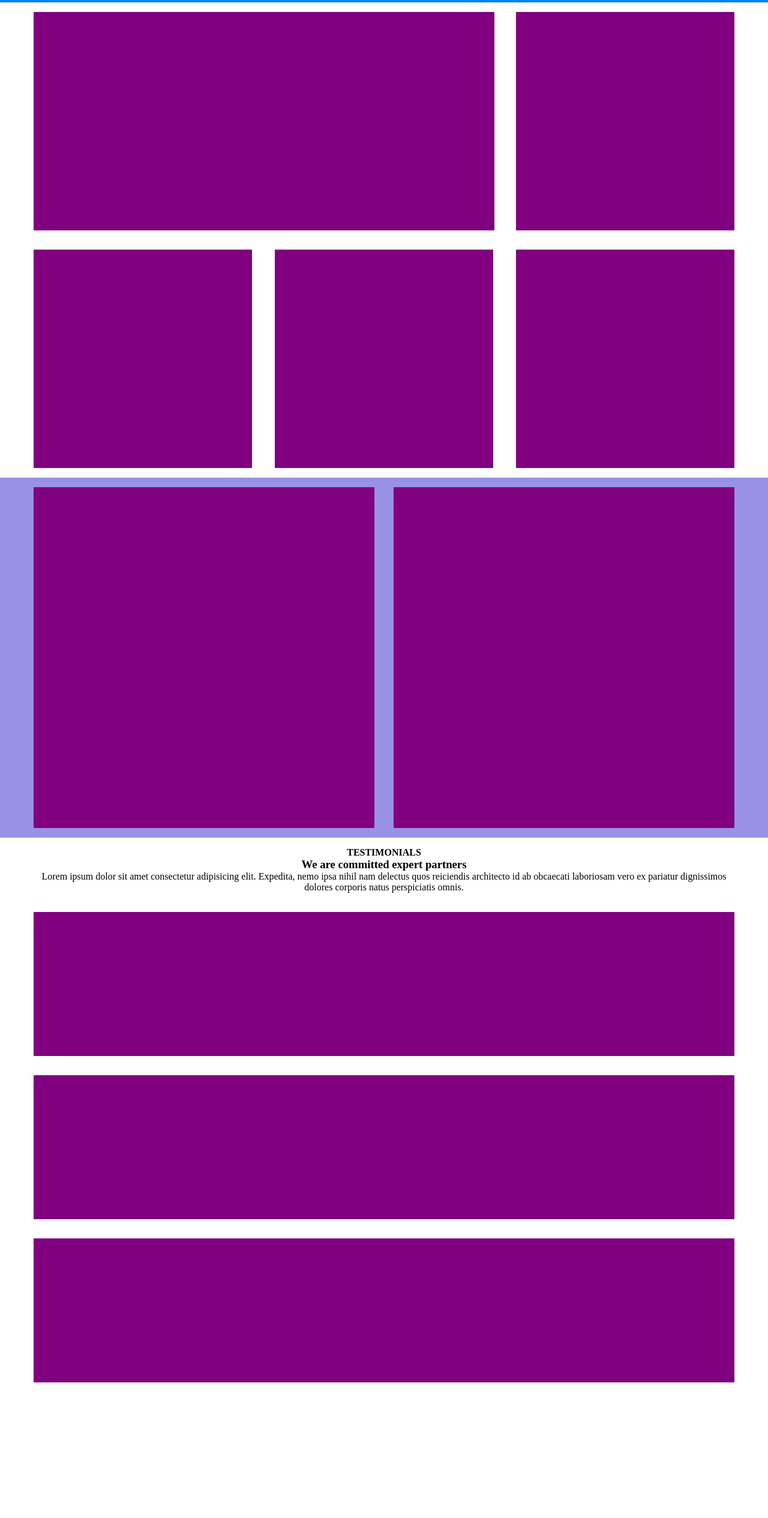
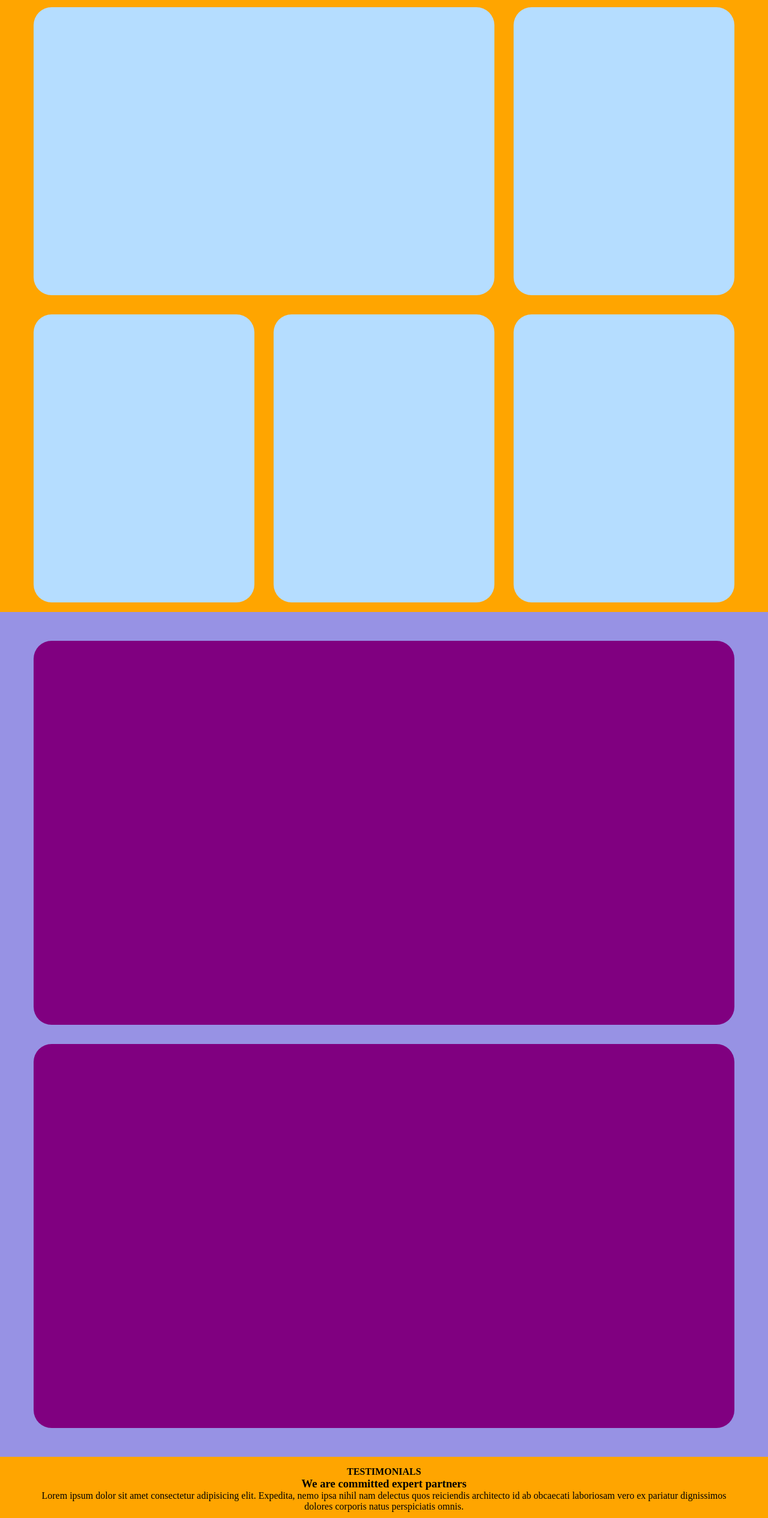
Before and after one commit to Giacomo-Paolini/htmlcss-responsive-layout, a plain HTML site: page index.html in a window 1280 px wide. Shown: the part 76-2606 px from the top of the page at 60% size. Before the commit the page ends 2396 px from the top, so only its background shows below. Drawn offline with Linux system fonts and the light colour scheme.

Commit message:
feat(main): benefits, testimonials, media query

```diff
--- a/css/common.css
+++ b/css/common.css
@@ -1,37 +1,19 @@
-* {
-    padding: 0;
-    margin: 0;
-    box-sizing: border-box;
-}
-
-header {
-    background-color: #0084FD;
-}
-
-nav {
-    min-height: 5em;
-}
-
-.boxed {
-    max-width: 1200px;
-    margin: 0 auto;
-}
+/************ UTILITIES ************/
 
 .text-center {
     text-align: center;
 }
 
-/************ FLEX ************/
-
-.flex {
-    display: flex;
+.margin-bottom2 {
+    margin-bottom: 2em;
 }
 
-.wrap {
-    flex-wrap: wrap;
+.margin-top2 {
+    margin-top: 2em;
 }
 
-.justify-between {
-    justify-content: space-between;
-    align-items: center;
+/************ COLORS ************/
+
+.white {
+    color: white;
 }
--- a/css/style.css
+++ b/css/style.css
@@ -1,29 +1,78 @@
+/************ RESET ************/
+
+* {
+    padding: 0;
+    margin: 0;
+    box-sizing: border-box;
+}
+
+/************ FLEX ************/
+
+.flex {
+    display: flex;
+}
+
+.flex-column {
+    flex-direction: column;
+}
+
+.wrap {
+    flex-wrap: wrap;
+}
+
+.justify-between {
+    justify-content: space-between;
+    align-items: center;
+}
+
+/************ BODY ************/
+
+.boxed {
+    max-width: 600px;
+    margin: 0 auto;
+}
+
+/************ HEADER ************/
+
+header {
+    background-color: #0084FD;
+}
+
+nav {
+    padding: 1em;
+}
+
+.links-nav {
+    display: none;
+}
 
 /************ FEATURES ************/
 
 .features .col {
-    width: 33%;
+    width: 100%;
 }
 
 .features .col-bigger {
-    width: 66.67%;
-    padding: 16px;
+    width: 100%;
+    padding: 1em;
 }
 
 .col {
-    padding: 16px;
+    padding: 1em;
 }
 
-.square {
+.card-features {
     width: 100%;
-    padding-bottom: 100%;
-    background-color: purple;
+    height: 22em;
+    border-radius: 30px;
+    background-color: #B5DDFF;
 }
 
-.square-bigger {
+.card-features-bigger {
     width: 100%;
-    height: 22.75em;
-    background-color: purple;
+    height: 40em;
+    border-radius: 30px;
+    background-color: #B5DDFF;
 }
 
 /************ PLANNING ************/
@@ -31,14 +80,100 @@
 .planning {
     background-color: #9792E4;
 }
+
 .planning .col {
-    width: 50%;
+    width: 100%;
+}
+
+.card-planning {
+    height: 40em;
+    border-radius: 30px;
+    background-color: purple;
 }
 
 /************ TESTIMONIALS ************/
 
-.card {
+.testimonials .col {
     width: 100%;
-    height: 15em;
-    background-color: purple;
 }
+
+.card-testimonials {
+    width: 100%;
+    height: 35em;
+    background-color: #9792E4;
+    border-radius: 30px;
+}
+
+/************ BENEFITS ************/
+
+.benefits {
+    padding: 1em;
+    background-color: #9792E4;
+}
+
+.benefits .col {
+    width: 100%;
+}
+
+.card-benefits {
+    width: 100%;
+    height: 20em;
+    border-radius: 30px;
+    background-color: white;
+}
+
+/************ ABOUT US ************/
+
+.about {
+    padding: 1em;
+}
+
+.circle {
+    width: 10em;
+    height: 10em;
+    border-radius: 50%;
+    background-color: #9792E4;
+}
+
+/************ MEDIA QUERY ************/
+
+body.debug {
+    background-color: red;
+}
+
+/* TABLET */
+@media screen and (min-width: 768px) {
+
+    /* BODY */
+    body.debug {
+        background-color: orange;
+    }
+    .boxed {
+        max-width: 1200px;
+        margin: 0 auto;
+    }
+
+    /* FEATURES */
+    .features .col {
+        width: calc(100% / 3);
+    }
+    .features .col-bigger {
+        width: calc(100% / 3 * 2);
+        padding: 1em;
+    }
+    .col {
+        padding: 1em;
+    }
+    .card-features {
+        width: 100%;
+        height: 30em;
+        border-radius: 30px;
+        background-color: #B5DDFF;
+    }
+    .card-features-bigger {
+        width: 100%;
+        height: 30em;
+        border-radius: 30px;
+        background-color: #B5DDFF;
+    }
+}
--- a/index.html
+++ b/index.html
@@ -4,15 +4,17 @@
     <meta charset="UTF-8">
     <meta http-equiv="X-UA-Compatible" content="IE=edge">
     <meta name="viewport" content="width=device-width, initial-scale=1.0">
+    <link rel="stylesheet" href="https://cdnjs.cloudflare.com/ajax/libs/font-awesome/6.3.0/css/all.min.css">
     <link rel="stylesheet" href="./css/style.css">
     <link rel="stylesheet" href="./css/common.css">
     <title>Responsive Layout</title>
 </head>
-<body>
+<body class="debug">
     <header>
         <nav class="boxed flex justify-between">
             <img src="./img/logo.png" alt="logo">
-            <ul>
+            <i class="fa-solid fa-bars menu" style="color: #ffffff;"></i>
+            <ul class="links-nav">
                 <a href="#">Planning</a>
                 <a href="#">Testimonials</a>
                 <a href="#">Features</a>
@@ -27,65 +29,95 @@
         <section class="features">
             <div class="boxed flex wrap justify-between">
                 <div class="col-bigger">
-                    <div class="square-bigger"></div>
+                    <div class="card-features-bigger"></div>
                 </div>
                 <div class="col">
-                    <div class="square"></div>
+                    <div class="card-features"></div>
                 </div>
                 <div class="col">
-                    <div class="square"></div>
+                    <div class="card-features"></div>
                 </div>
                 <div class="col">
-                    <div class="square"></div>
+                    <div class="card-features"></div>
                 </div>
                 <div class="col">
-                    <div class="square"></div>
+                    <div class="card-features"></div>
                 </div>
             </div>
         </section>
 
         <!-- STRATEGIC PLANNING -->
         <section class="planning">
-            <div class="boxed flex">
-                <div class="col">
-                    <div class="square"></div>
+            <div class="boxed flex wrap">
+                <div class="col margin-top2">
+                    <div class="card-planning"></div>
                 </div>
-                <div class="col">
-                    <div class="square"></div>
+                <div class="col margin-bottom2">
+                    <div class="card-planning"></div>
                 </div>
             </div>
         </section>
 
         <!-- TESTIMONIALS -->
         <section class="testimonials">
-            <div class="boxed">
+            <div class="boxed flex wrap">
                 <div class="col text-center">
                     <h4>TESTIMONIALS</h4>
                     <h3>We are committed expert partners</h3>
                     <p>Lorem ipsum dolor sit amet consectetur adipisicing elit. Expedita, nemo ipsa nihil nam delectus quos reiciendis architecto id ab obcaecati laboriosam vero ex pariatur dignissimos dolores corporis natus perspiciatis omnis.</p>
                 </div>
                 <div class="col">
-                    <div class="card"></div>
+                    <div class="card-testimonials"></div>
                 </div>
                 <div class="col">
-                    <div class="card"></div>
+                    <div class="card-testimonials"></div>
                 </div>
                 <div class="col">
-                    <div class="card"></div>
+                    <div class="card-testimonials"></div>
                 </div>
             </div>
         </section>
 
         <!-- BENEFITS -->
+        <section class="benefits">
+            <div class="boxed flex column wrap">
+                <h3 class="text-center white">Benefits of working with us</h3>
+                <div class="col">
+                    <div class="card-benefits"></div>
+                </div>
+                <div class="col">
+                    <div class="card-benefits"></div>
+                </div>
+                <div class="col">
+                    <div class="card-benefits"></div>
+                </div>
+                <div class="col">
+                    <div class="card-benefits"></div>
+                </div>
+                <div class="col">
+                    <div class="card-benefits"></div>
+                </div>
+                <div class="col">
+                    <div class="card-benefits"></div>
+                </div>
+            </div>
+        </section>
+
+        <!-- ABOUT US -->
+        <section class="about">
+            <div class="flex cloumn wrap">
+                <h2>About Us</h2>
+                <p>Lorem ipsum dolor sit amet consectetur adipisicing elit. Accusantium facere, explicabo sed dolores aperiam eos, illum minima illo dolor quae dolore reprehenderit aliquid molestiae magni nulla nihil aut repellendus ullam!</p>
+                <div class="circle"></div>
+                <p>Lorem ipsum dolor sit amet consectetur adipisicing elit. Consequuntur deleniti consectetur delectus minus sit rem explicabo nihil similique error architecto. Delectus nihil atque ipsa! Pariatur aut possimus veritatis mollitia quisquam.</p>
+                <button>find me on linkedin</button>
+            </div>
+        </section>
+
+        <!-- GET STARTED -->
         <section>
 
         </section>
-
-        <!-- ABOUT US -->
-        <section></section>
-
-        <!-- GET STARTED -->
-        <section></section>
     </main>
 
     <footer></footer>
```
